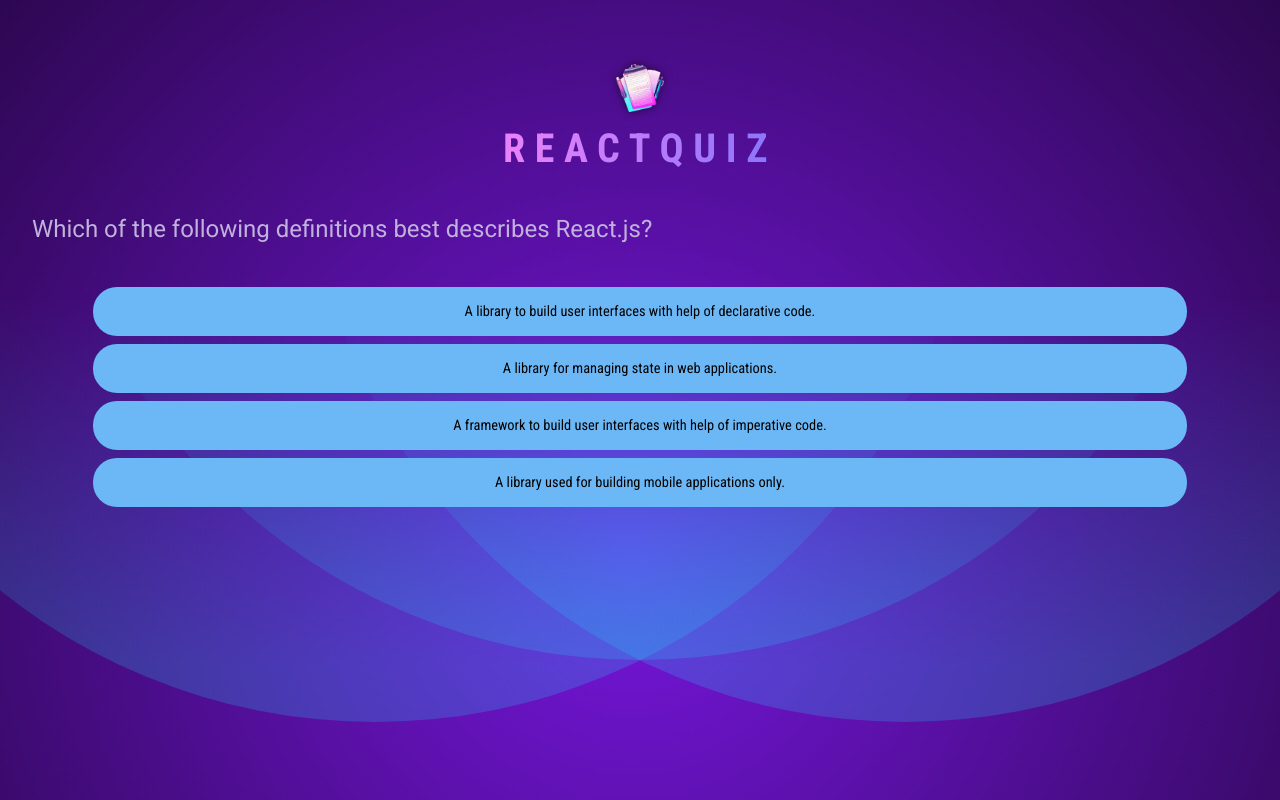
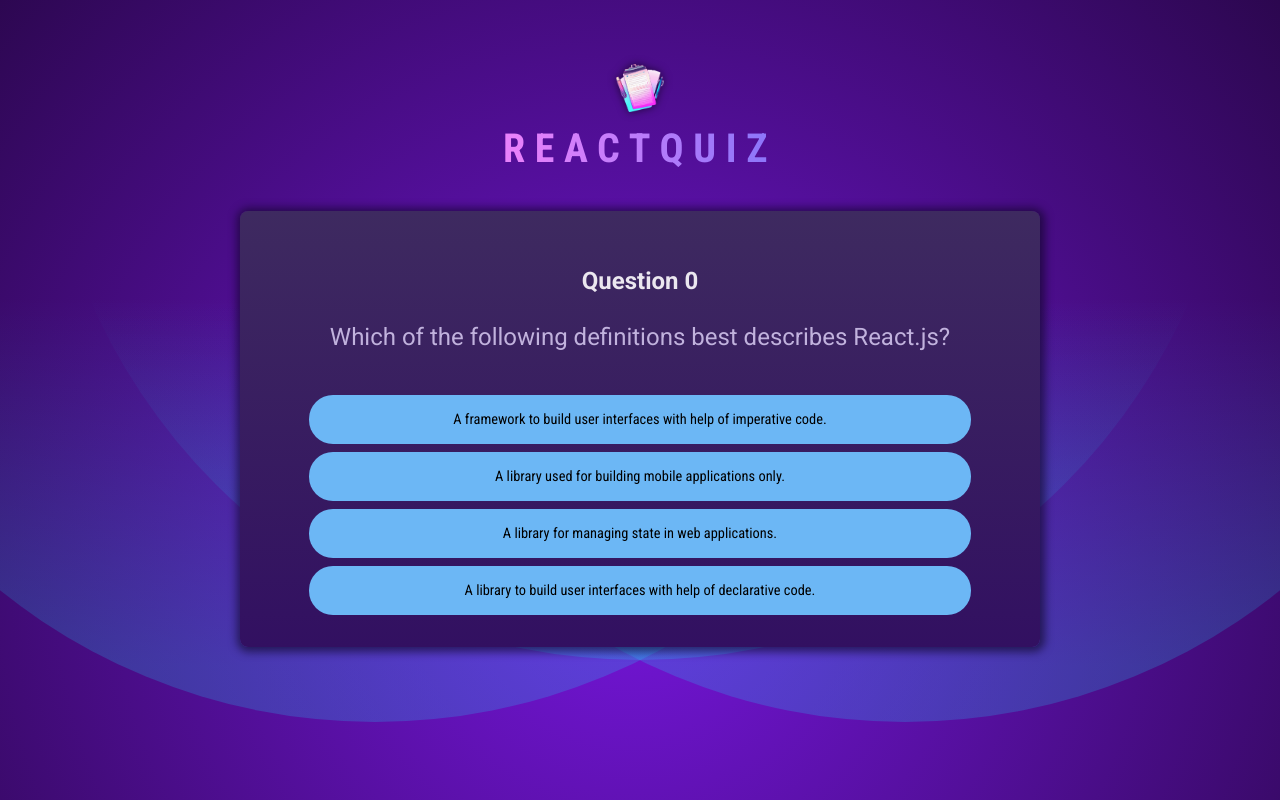
Before and after one commit to NikoZ21/react-projects, a React (Vite) app in the folder quiz-app/: page / in a window 1280 px wide. Built offline with nearby package versions, Linux system fonts and the light colour scheme.

Commit message:
added shuffling logic 🎲 and quiz completion ✅

```diff
--- a/quiz-app/src/components/Quiz.jsx
+++ b/quiz-app/src/components/Quiz.jsx
@@ -1,5 +1,8 @@
 import { useState } from "react";
+
 import questions from "../questions";
+
+import quizCompleteImage from "../assets/quiz-complete.png";
 
 export default function Quiz() {
   const [userAnswers, setUserAnswers] = useState([]);
@@ -9,16 +12,35 @@
     setUserAnswers((prevAnswers) => [...prevAnswers, selectedAnswer]);
   }
 
+  const isQuizOver = activeQuestionIndex == questions.length;
+
+  if (isQuizOver) {
     return (
+      <div id="summary">
+        <img src={quizCompleteImage} alt="Quiz Complete" />
+        <h2>Quiz Completed!</h2>
+      </div>
+    );
+  }
+
+  const originalAnswers = questions[activeQuestionIndex].answers;
+  const shuffledAnswers = originalAnswers.sort(() => Math.random() - 0.5);
+
+  return (
+    <div id="quiz">
+      <h2>Question {activeQuestionIndex}</h2>
       <div id="question">
         <h2>{questions[activeQuestionIndex].text}</h2>
         <ul id="answers">
-        {questions[activeQuestionIndex].answers.map((answer) => (
+          {shuffledAnswers.map((answer) => (
             <li key={answer} className="answer">
-            <button onClick={() => handleAnswerClick(answer)}>{answer}</button>
+              <button onClick={() => handleAnswerClick(answer)}>
+                {answer}
+              </button>
             </li>
           ))}
         </ul>
       </div>
+    </div>
   );
 }
```
Lines whose indentation alone changed are shown as unchanged.
